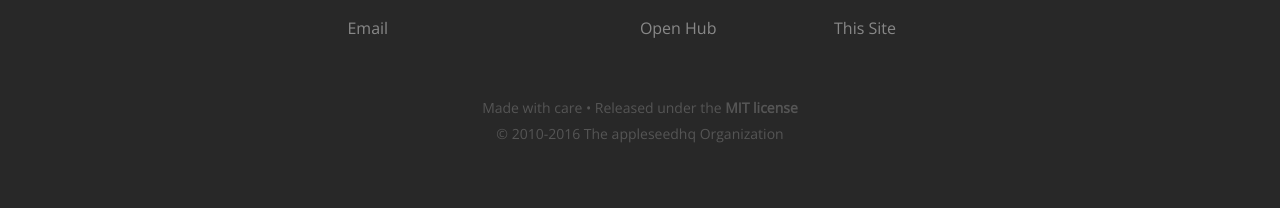
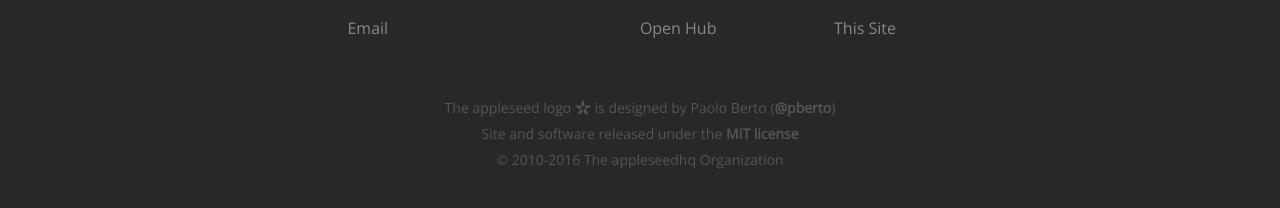
Before and after one commit to appleseedhq/appleseedhq.github.io, a Jekyll site: the page built from index.md, in a window 1280 px wide and 900 px high, scrolled down 3177 px. Shown: the part 674-882 px from the top of the window. Built offline with Jekyll 4.4.1, drawn with Linux system fonts in a browser that asks for light colours; nearby versions of some CDN libraries.

Commit message:
Update footer

```diff
--- a/_includes/footer.html
+++ b/_includes/footer.html
@@ -60,7 +60,9 @@
                     </div>
                 </div>
                 <div class="copyright">
-                    <p>Made with care &bull; Released under the <a href="http://en.wikipedia.org/wiki/MIT_License">MIT license</a>
+                    <p>The appleseed logo <img src="/img/appleseed-seeds-16-gray.png" style="vertical-align:-2px"> is designed by Paolo Berto (<a href="https://twitter.com/pberto">@pberto</a>)
+                    <br>
+                    Site and software released under the <a href="http://en.wikipedia.org/wiki/MIT_License">MIT license</a>
                     <br>
                     &copy; 2010-2016 The appleseedhq Organization</p>
                 </div>
```
Also changed, not shown: img/appleseed-seeds-16-gray.png (added).
